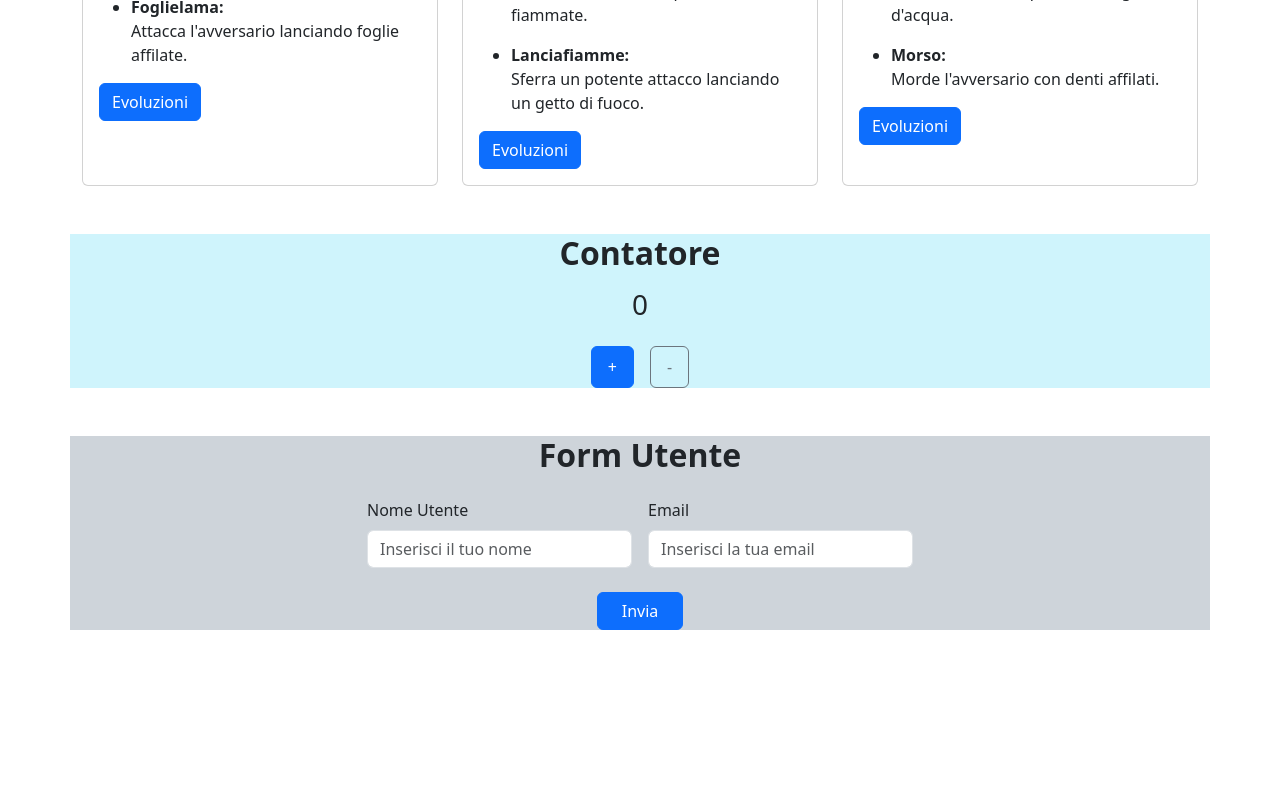
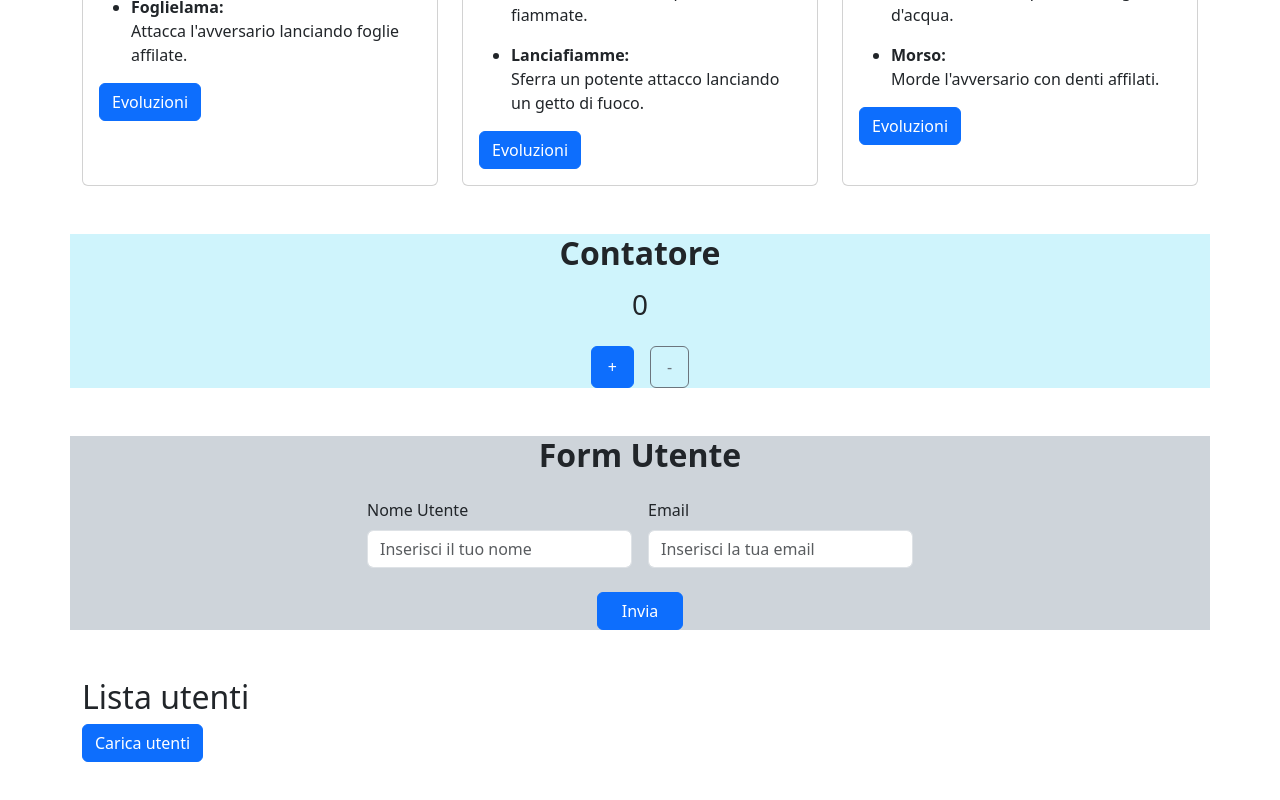
Before and after one commit to AndreaFroncillo/Selfwork-Componenti-React, a React (Vite) app: page / in a window 1280 px wide. Shown: the part 1642-2442 px from the top of the page. Before the commit the page ends 2320 px from the top, so only its background shows below. Built offline with nearby package versions, Linux system fonts and the light colour scheme.

Commit message:
feat: add LoadingData component with useEffect and fetch

```diff
--- a/src/App.jsx
+++ b/src/App.jsx
@@ -6,6 +6,7 @@ import Form from "./components/Form";
 import Header from "./components/Header";
 import List from "./components/List";
 import Navbar from "./components/Navbar";
+import LoadingData from "./components/LoadingData";
 
 function App() {
 
@@ -239,6 +240,8 @@ function App() {
       <div className="container mb-5">
         {userCard}
       </div>
+
+      <LoadingData />
     </>
   );
 }
--- /dev/null
+++ b/src/components/LoadingData.jsx
@@ -0,0 +1,59 @@
+import { useEffect, useState } from "react";
+
+export default function LoadingData() {
+
+    const [users, setUsers] = useState();
+    const [trigger, setTrigger] = useState(false);
+    const [isVisible, setIsVisible] = useState(false);
+    const [isLoading, setIsLoading] = useState(false);
+
+    const getData = async () => {
+        const promise = await fetch('https://jsonplaceholder.typicode.com/users');
+        const json = await promise.json();
+        setUsers(json);
+        console.log(json);
+
+    }
+
+    useEffect(() => {
+
+        if (trigger) {
+            setTimeout(() => {
+                getData();
+                setIsLoading(false);
+            }, 2000);
+        }
+    }, [trigger])
+
+    const handleClick = () => {
+        if (isVisible) {
+            setIsVisible(false);
+            setTrigger(false);
+            setUsers(null);
+        } else {
+            setIsVisible(true);
+            setTrigger(true);
+            setIsLoading(true);
+        }
+    }
+
+    return (
+        <section className="container my-5">
+            <h2>Lista utenti</h2>
+
+            <button className="btn btn-primary" onClick={handleClick}>
+                {!isVisible ? 'Carica utenti' : 'Nascondi utenti'}
+            </button>
+            {isLoading && <p>Loading data...</p>}
+            <ul>
+                {isVisible && users && users.map((user) => {
+                    return (
+                        <li key={user.id}>
+                            {user.name} - {user.email}
+                        </li>
+                    );
+                })}
+            </ul>
+        </section>
+    );
+}
```
